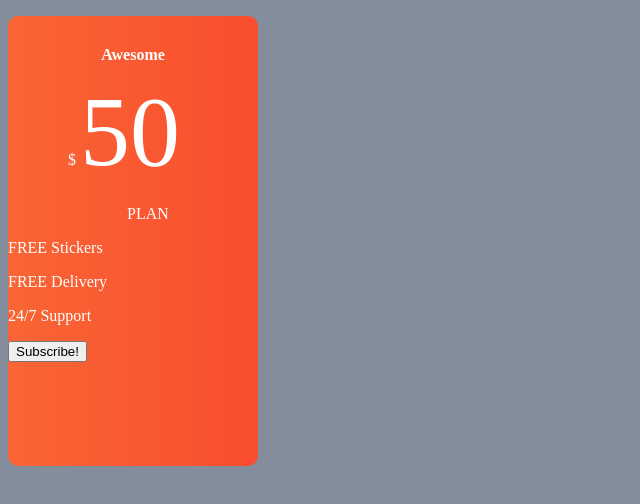
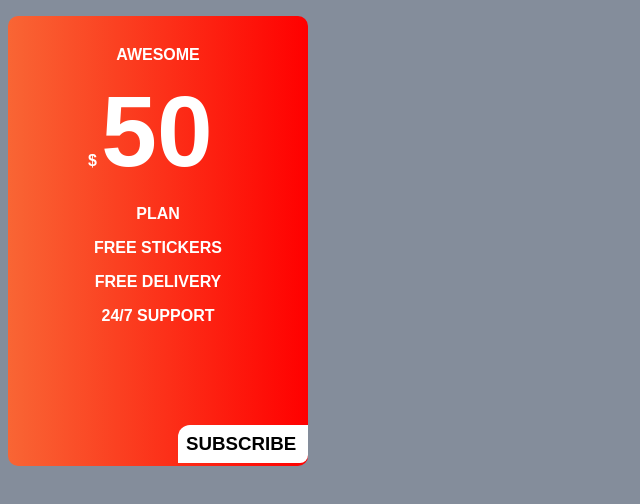
Before and after one commit to HollowZll/Clase, a plain HTML site: page practica_4/index.html in a window 1280 px wide. Shown: the whole page, without its empty margins (0-640 px from the left). Drawn offline with Linux system fonts and the light colour scheme.

Commit message:
me rendi a las 21:16

```diff
--- a/practica_4/conestilo.css
+++ b/practica_4/conestilo.css
@@ -3,12 +3,15 @@
 body {
     background-color: rgb(132, 141, 155);
     color: white;
+    text-transform: uppercase;
+    font-family: sans-serif;
+    font-weight: bolder;
 }
 
 .caja1 {
     height: 450px;
-    width: 250px;
-    background-image: linear-gradient( to right, hsl(15,94%,59%), hsl(9,94%,58%));
+    width: 300px;
+    background-image: linear-gradient( to right, hsl(15,94%,59%), red);
     border-radius: 10px;
 }
 
@@ -22,7 +25,7 @@ body {
 
 .dolar {
     display: inline-block;
-    margin-left: 60px;
+    margin-left: 80px;
 }
 
 .price {
@@ -30,9 +33,30 @@ body {
     font-size: 100px;
     padding: 0px;
     margin: 0px;
+    text-shadow: 0px,20px,10px,rgba(255,255,255, 0.3);
+
 }
 
+.price {
+text-shadow: 10px,20px,1px,rgba(255,255,255,0.3);}
+
 .plan {
-    padding-left: 30px;
+    text-align: center;
+    font-weight: bold;
+    display:
+}
+
+.table {
     text-align: center;
 }
+
+.btn {
+    border-top-left-radius: 12px;
+    border-bottom-right-radius: 8px;
+    background-color: white;
+    color:black;
+    padding: 8px;
+    cursor: pointer;
+    margin-top: 100px;
+    margin-left: 170px;
+}
--- a/practica_4/index.html
+++ b/practica_4/index.html
@@ -9,23 +9,32 @@
 </head>
 <body>
 
-    <div class="caja1">
+    <section class="caja1">
         <p class="title">Awesome</p>
 
 
-            <span class="dolar">$</span>
-            <p class="price">50</p>
+        <div class="wrapper">
+        <span class="dolar">$</span>
+        <p class="price">50</p>
+        </div>
 
 
-        </p>
+
+
         <p class="plan">PLAN</p>
 
-        <p>FREE Stickers</p>
-        <p>FREE Delivery</p>
-        <p>24/7 Support</p>
 
-        <button>Subscribe!</button>
-    </div>
+
+        <p class="table">FREE Stickers</p>
+        <p class="table">FREE Delivery</p>
+        <p class="table">24/7 Support</p>
+
+        <div class="buy-button">
+            <h3 class="btn">subscribe</h3>
+          </div>
+        </div>
+
+    </section>
 
 </body>
 </html>
```
